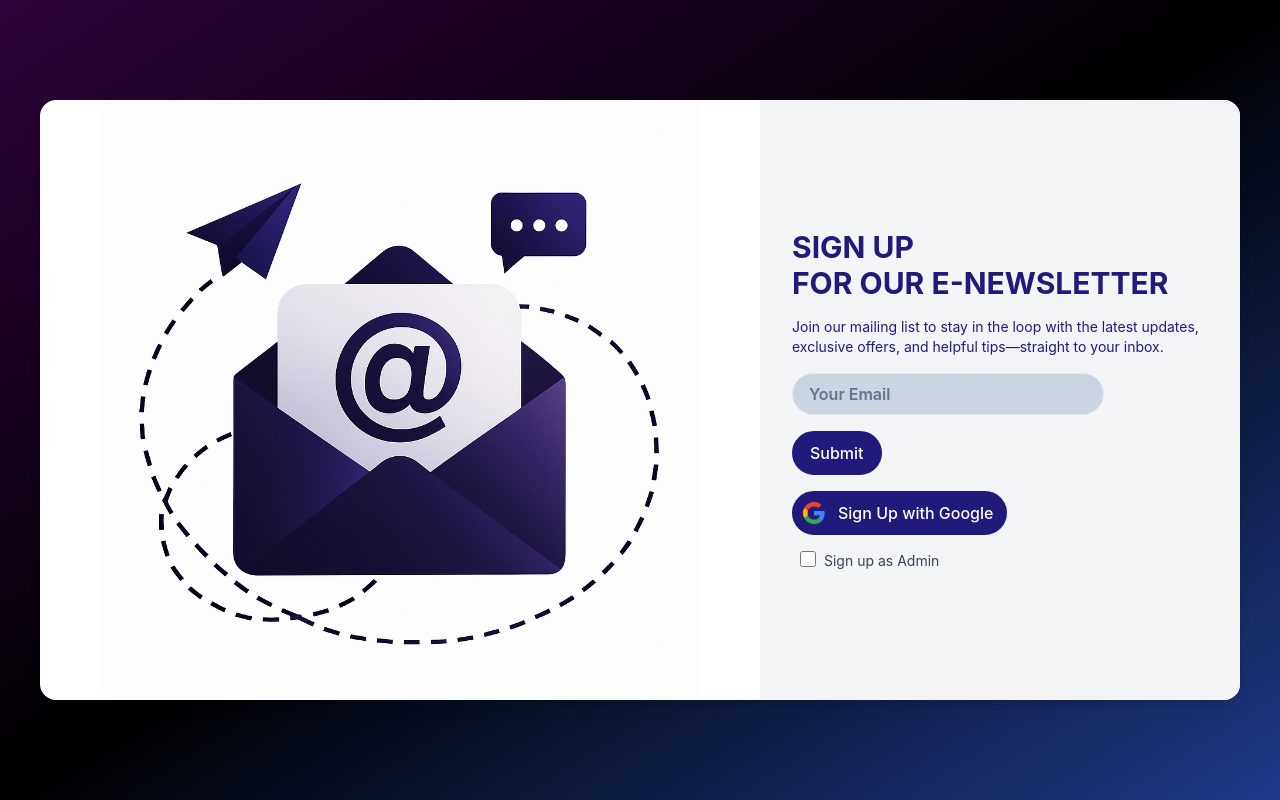
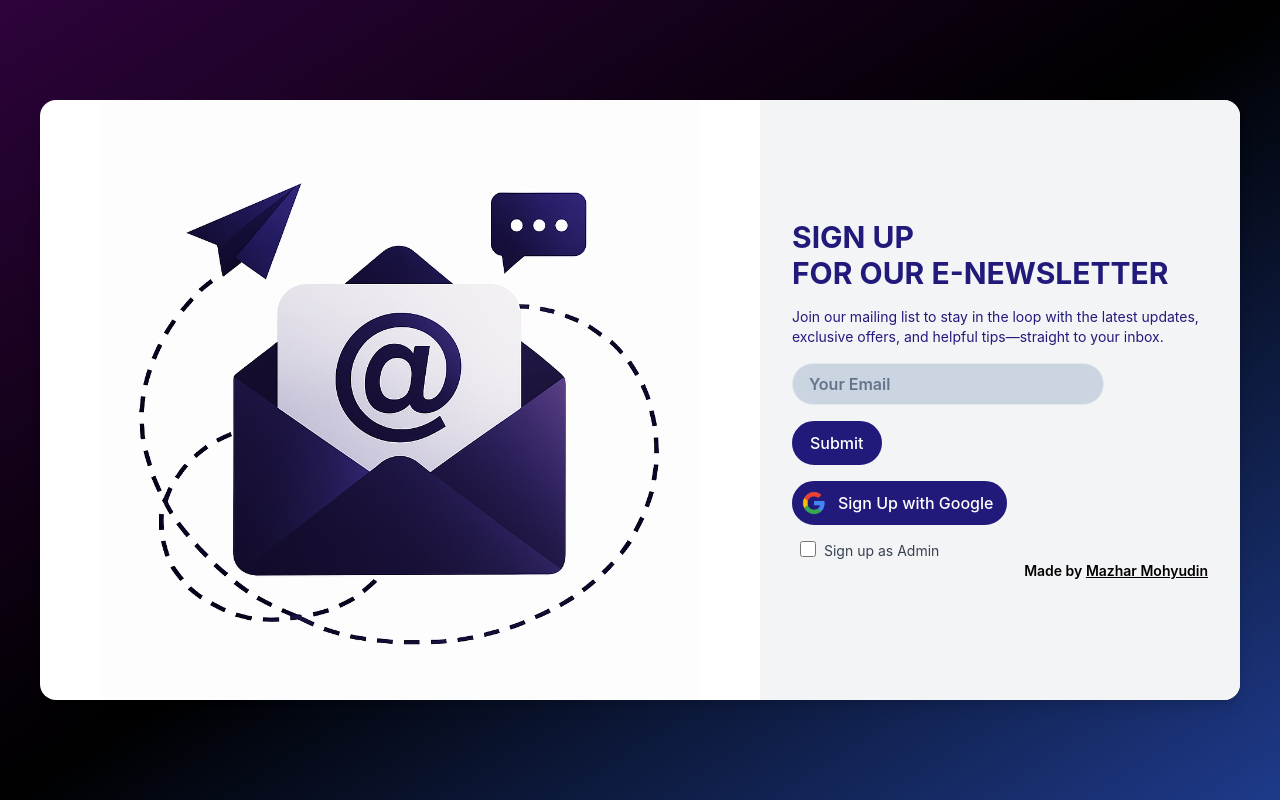
Before and after one commit to mzrmhydn/newsletter, a React (Create React App) app in the folder frontend/newsletter-client/: page / in a window 1280 px wide. Built offline with nearby package versions, Linux system fonts and the light colour scheme; no server answers.

Commit message:
added Made by Mazhar Mohyudin

```diff
--- a/frontend/newsletter-client/src/components/Broadcast.jsx
+++ b/frontend/newsletter-client/src/components/Broadcast.jsx
@@ -51,6 +51,7 @@ export default function Broadcast() {
           <p className="text-sm text-center text-gray-500 mt-2">{message}</p>
         )}
         <a className="text-blue-600 underline place-self-end"  href="" onClick={() => navigate("/", { replace: true })}>Home Page.</a>
+        <p className="text-sm font-semibold self-end justify-self-start">Made by <a className="underline" href="https://www.linkedin.com/in/mazhar-mohyudin-6ab0b8260/">Mazhar Mohyudin</a></p>
       </form>
     </div>
   )
--- a/frontend/newsletter-client/src/components/FailRedirect.jsx
+++ b/frontend/newsletter-client/src/components/FailRedirect.jsx
@@ -12,6 +12,7 @@ export default function FailRedirect(){
                     Something went wrong with Google Sign-In. Please try again.
                 </p>
                 <a className="text-blue-600 underline"  href="" onClick={() => navigate("/", { replace: true })}>👉🏼 Home Page.</a>
+                <p className="text-sm font-semibold self-end justify-self-center">Made by <a className="underline" href="https://www.linkedin.com/in/mazhar-mohyudin-6ab0b8260/">Mazhar Mohyudin</a></p>
             </div>
         </div>
         </>
--- a/frontend/newsletter-client/src/components/SignupForm.jsx
+++ b/frontend/newsletter-client/src/components/SignupForm.jsx
@@ -136,6 +136,7 @@ export default function SignupForm() {
           {message && (
             <p className="text-sm text-center text-red-600 mt-2">{message}</p>
           )}
+          <p className="text-sm font-semibold place-self-end">Made by <a className="underline" href="https://www.linkedin.com/in/mazhar-mohyudin-6ab0b8260/">Mazhar Mohyudin</a></p>
         </div>
       </form>
     </div>
--- a/frontend/newsletter-client/src/components/SuccessRedirect.jsx
+++ b/frontend/newsletter-client/src/components/SuccessRedirect.jsx
@@ -16,6 +16,7 @@ export default function SuccessRedirect(){
                         You will now receive our newsletter on your registered Email.
                     </p>
                     <a className="text-blue-600 underline"  href="" onClick={() => navigate("/", { replace: true })}>👉🏼 Home Page.</a>
+                    <p className="text-sm font-semibold self-end justify-self-center">Made by <a className="underline" href="https://www.linkedin.com/in/mazhar-mohyudin-6ab0b8260/">Mazhar Mohyudin</a></p>
                 </div>
             </div>
         </>
--- a/frontend/newsletter-client/src/components/VerifyForm.jsx
+++ b/frontend/newsletter-client/src/components/VerifyForm.jsx
@@ -58,8 +58,8 @@ export default function VerifyForm() {
               <p className={message === "Email verified successfully, you will now receive our newsletter at your registered email address."?  "text-green-600 text-sm " :  "text-red-600 text-sm "}>{message}</p>
             )}
             <a className="text-blue-600 underline place-self-end"  href="" onClick={() => navigate("/", { replace: true })}>Home Page.</a>
+            <p className="text-sm font-semibold self-end justify-self-center">Made by <a className="underline" href="https://www.linkedin.com/in/mazhar-mohyudin-6ab0b8260/">Mazhar Mohyudin</a></p>
           </div>
-
         </form>
       </div>
   )
```
